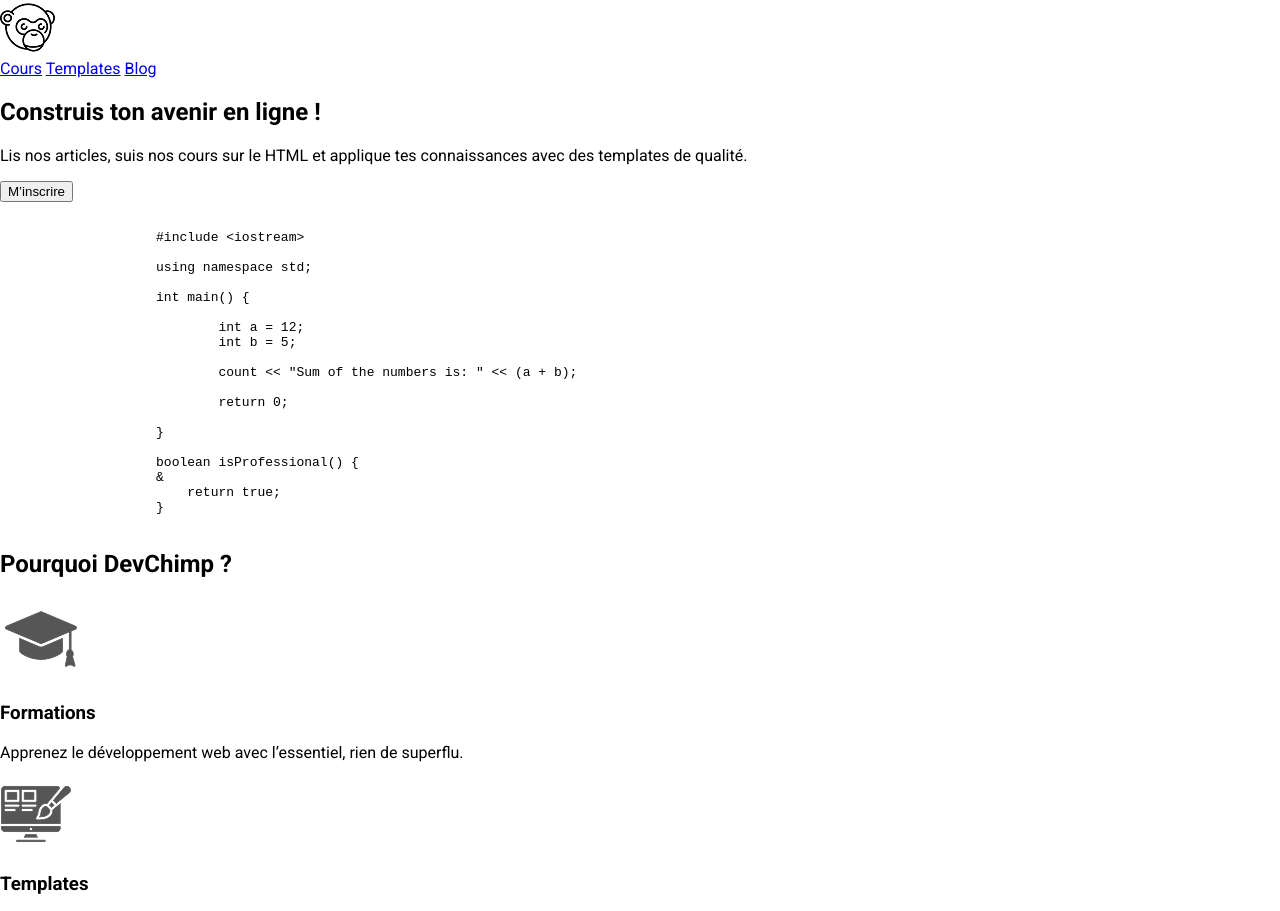
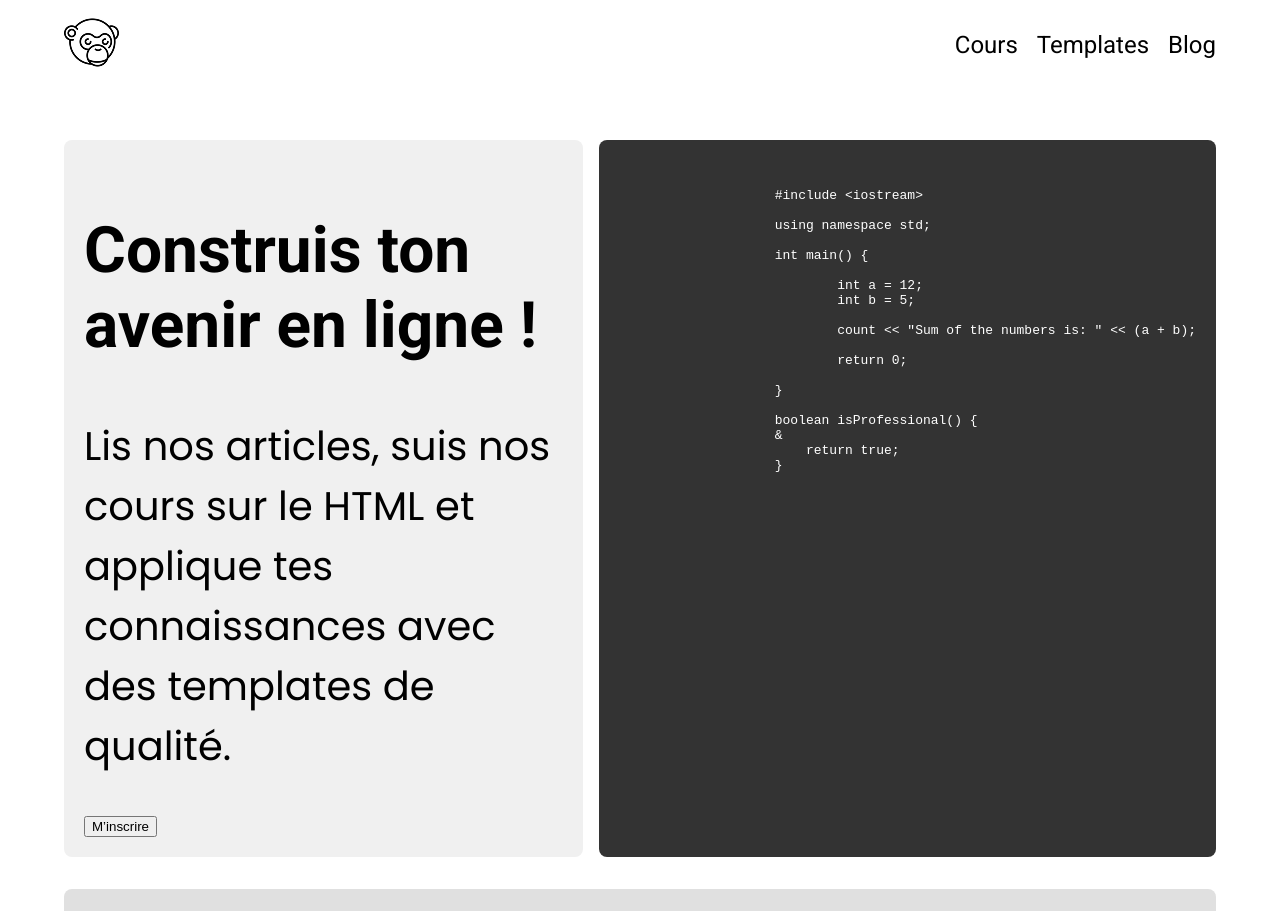
Before and after one commit to KRN-prog/devchimp, a plain HTML site: page index.html in a window 1280 px wide. Shown: the top 911 px of the page. Drawn offline with Linux system fonts and the light colour scheme; a web font is replaced by a local one.

Commit message:
Création squelette site

```diff
--- a/index.html
+++ b/index.html
@@ -7,25 +7,25 @@
     <link rel="stylesheet" href="./style/style.css">
 </head>
 <body>
-    <header>
-        <div>
+    <header class="header">
+        <div class="header__logoBox">
             <img src="./assets/png/monkey.png" alt="Devchimp" width="55px" height="55px" />
         </div>
-        <nav>
-            <div>
-                <a href="#">Cours</a>
-                <a href="#">Templates</a>
-                <a href="#">Blog</a>
+        <nav class="header__navBox">
+            <div class="header__navBox__box">
+                <a href="#" class="header__navBox__box__link">Cours</a>
+                <a href="#" class="header__navBox__box__link">Templates</a>
+                <a href="#" class="header__navBox__box__link">Blog</a>
             </div>
         </nav>
     </header>
-    <main>
-        <section>
-            <h1>Construis ton avenir en ligne !</h1>
-            <p>Lis nos articles, suis nos cours sur le HTML et applique tes connaissances avec des templates de qualité.</p>
-            <button type="button">M’inscrire</button>
+    <main class="main grid-container">
+        <section class="section__headline catchphrase">
+            <h1 class="section__headline__heading">Construis ton avenir en ligne !</h1>
+            <p class="section__headline__text">Lis nos articles, suis nos cours sur le HTML et applique tes connaissances avec des templates de qualité.</p>
+            <button type="button" class="section__headline__btn">M’inscrire</button>
         </section>
-        <section>
+        <section class="section__codeBox codebox">
             <article>
                 <span></span>
                 <span></span>
@@ -53,7 +53,7 @@
                 </code></pre>
             </article>
         </section>
-        <section>
+        <section class="content">
             <h2>Pourquoi DevChimp ?</h2>
             <article>
                 <img src="./assets/png/graduate-hat.png" alt="Formations section" width="82px" height="82px"/>
@@ -73,7 +73,7 @@
                 <p>Tutos, astuces et bonnes pratiques pour devenir un meilleur dev.</p>
             </article>
         </section>
-        <section>
+        <section class="content">
             <h2>Aperçu des Cours</h2>
             <article>
                 <div>
@@ -144,7 +144,7 @@
             </article>
         </section>
 
-        <section>
+        <section class="content">
             <h2>Templates récents</h2>
 
             <article>
@@ -155,7 +155,7 @@
             </article>
         </section>
 
-        <section>
+        <section class="content">
             <h2>Articles récents</h2>
 
             <article>
@@ -166,7 +166,7 @@
             </article>
         </section>
 
-        <section>
+        <section class="content">
             <div>
                 <div>
                     <h2>Améliorez votre façon de coder !</h2>
@@ -200,36 +200,36 @@
             <div>
                 <h3>À propos</h3>
                 <ul>
-                    <li><a href="#"></a></li>
-                    <li><a href="#"></a></li>
-                    <li><a href="#"></a></li>
+                    <li><a href="#">Qui sommes-nous ?</a></li>
+                    <li><a href="#">Notre mission</a></li>
+                    <li><a href="#">Contact</a></li>
                 </ul>
             </div>
 
             <div>
                 <h3>Formations</h3>
                 <ul>
-                    <li><a href="#"></a></li>
-                    <li><a href="#"></a></li>
-                    <li><a href="#"></a></li>
-                    <li><a href="#"></a></li>
-                    <li><a href="#"></a></li>
+                    <li><a href="#">HTML & CSS</a></li>
+                    <li><a href="#">JavaScript</a></li>
+                    <li><a href="#">React</a></li>
+                    <li><a href="#">Angular</a></li>
+                    <li><a href="#">Java/Spring</a></li>
                 </ul>
             </div>
 
             <div>
                 <h3>Ressources</h3>
                 <ul>
-                    <li><a href="#"></a></li>
-                    <li><a href="#"></a></li>
+                    <li><a href="#">Templates</a></li>
+                    <li><a href="#">Blog</a></li>
                 </ul>
             </div>
         </nav>
 
         <div>
-            <img src="./assets/png/youtube.png" alt="Youtube" />
-            <img src="./assets/png/instagram.png" alt="Instagram" />
-            <img src="./assets/png/tik-tok.png" alt="Tik Tok" />
+            <img src="./assets/png/youtube.png" alt="Rejoint nous sur Youtube" />
+            <img src="./assets/png/instagram.png" alt="Abonne toi à notre Instagram" />
+            <img src="./assets/png/tik-tok.png" alt="Vient faire un tour sur Tik-Tok" />
         </div>
     </footer>
 </body>
--- a/style/style.css
+++ b/style/style.css
@@ -5,3 +5,93 @@ body{
     padding: 0;
     font-family: "Roboto", sans-serif;
 }
+
+
+.header {
+    width: 90%;
+    margin: 15px auto 50px auto;
+    display: flex;
+    flex-wrap: wrap;
+    justify-content: space-between;
+}
+.header__navBox {
+    align-self: center;
+}
+.header__navBox__box__link {
+    font-size: 24px;
+    color: #000000;
+    text-decoration: none;
+}
+.header__navBox__box__link:nth-child(even) {
+    margin: 15px;
+}
+.header__navBox__box__link:active, header__navBox__box__link:hover {
+    font-size: 24px;
+    color: #1a1a1a;
+    text-decoration: none;
+}
+
+
+.main {
+    width: 90%;
+    margin: auto;
+}
+
+
+.section__headline {
+
+}
+.section__headline__heading {
+    font-size: 64px;
+    font-weight: bold;
+    color: #000000;
+}
+.section__headline__text {
+    font-family: "Poppins", sans-serif;
+    font-weight: normal;
+    font-size: 40px;
+}
+
+
+
+
+
+.grid-container {
+    display: grid;
+    grid-template-columns: 1fr 1fr; /* Deux colonnes pour la première ligne */
+    gap: 16px;
+    padding: 16px;
+    max-width: 1200px;
+    margin: 0 auto;
+}
+
+.catchphrase {
+    background-color: #f0f0f0;
+    padding: 20px;
+    border-radius: 8px;
+}
+
+.codebox {
+    background-color: #333;
+    color: white;
+    padding: 20px;
+    border-radius: 8px;
+    font-family: monospace;
+}
+
+/* Les éléments content passent en pleine largeur */
+.content {
+    grid-column: 1 / -1; /* Occupe toutes les colonnes */
+    background-color: #e0e0e0;
+    padding: 20px;
+    border-radius: 8px;
+    margin-top: 16px;
+}
+
+.newsletter {
+    grid-column: 1 / -1; /* Occupe toutes les colonnes */
+    background-color: #d0e0ff;
+    padding: 20px;
+    border-radius: 8px;
+    margin-top: 16px;
+}
```
